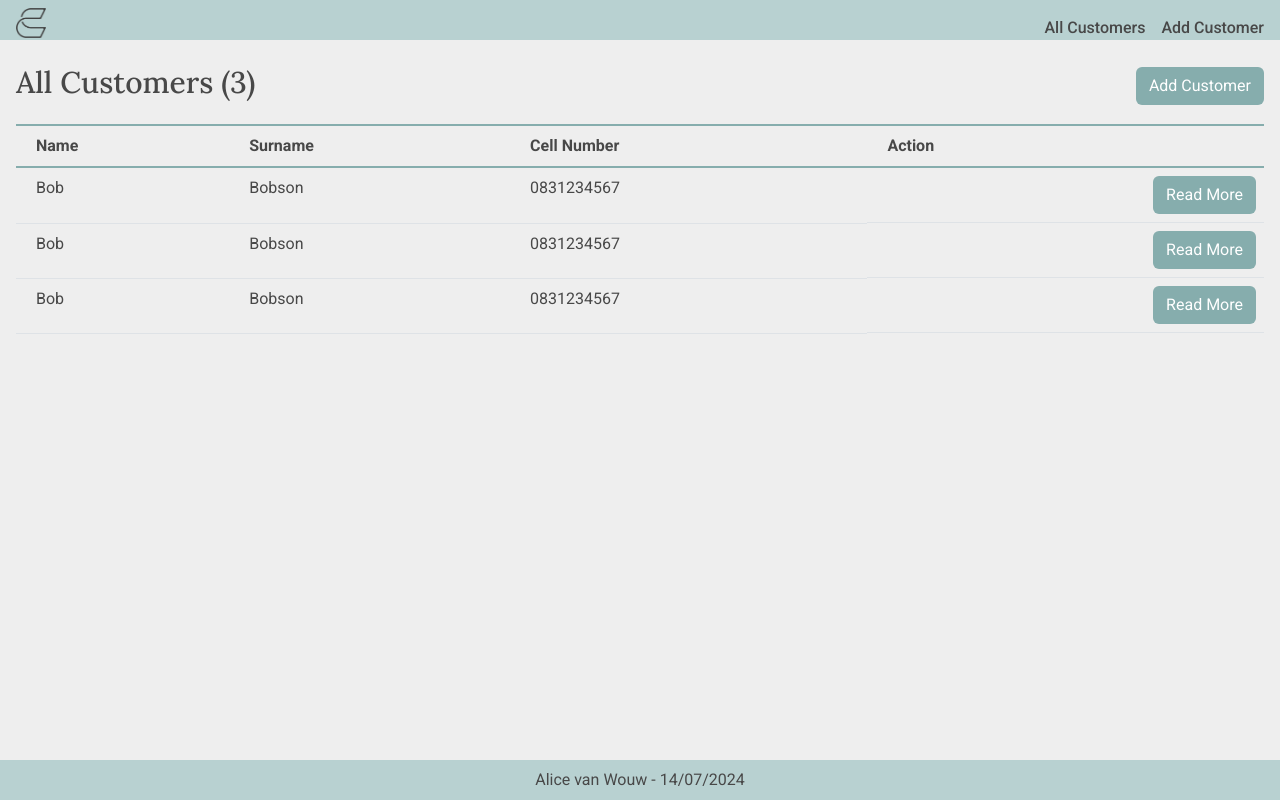
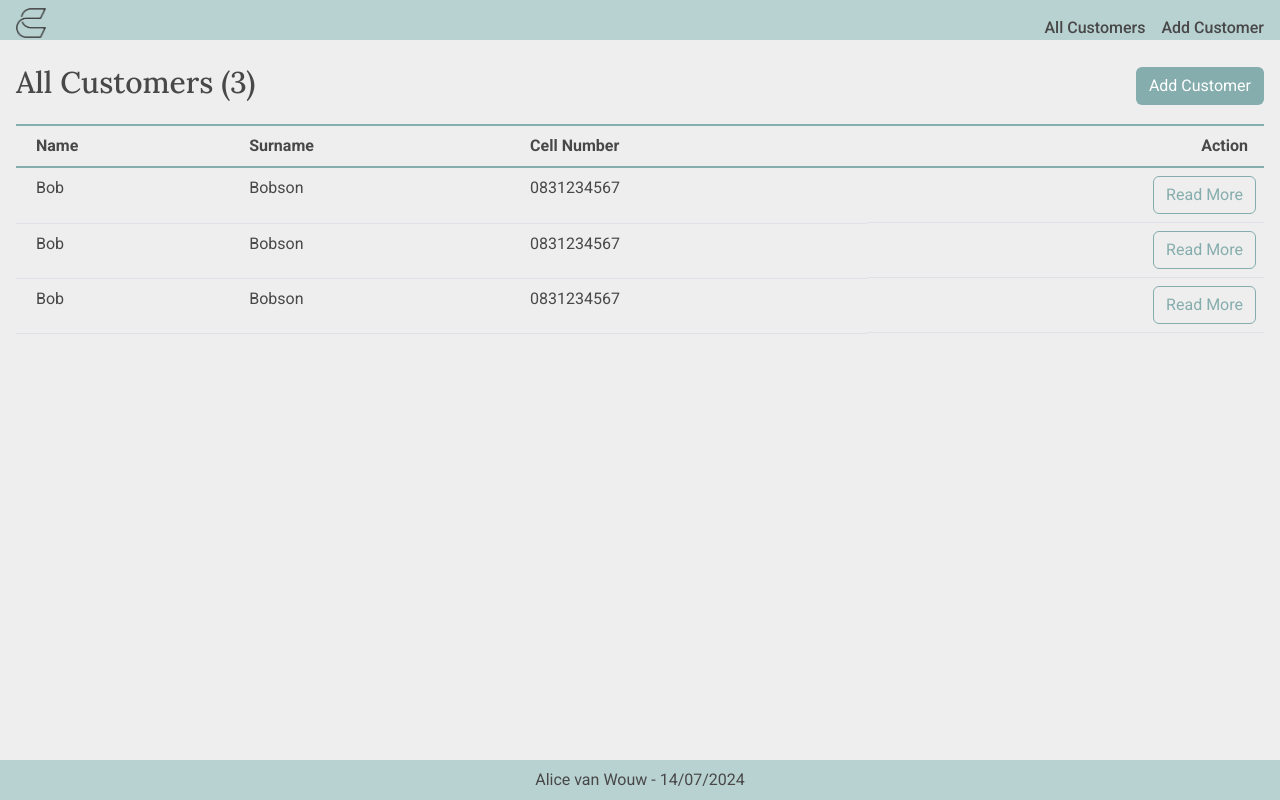
Before and after one commit to alicevanwouw/Psybergate_Assessment, a React (Vite) app in the folder psybergate_assessment/: page /customers in a window 1280 px wide. Built offline with nearby package versions, Linux system fonts and the light colour scheme.

Commit message:
styling changes

```diff
--- a/psybergate_assessment/src/App.css
+++ b/psybergate_assessment/src/App.css
@@ -31,11 +31,11 @@ h1 {
 h3 {
     font-family: 'Lora', serif;
 }
+
 .h3-underline {
     border-bottom: 2px solid #86adad;
     padding-bottom: 10px;
 }
-
 
 #header, #footer {
     height: 5vh;
@@ -92,5 +92,18 @@ h3 {
 
 .btn-base:hover {
     background-color: #718f8f !important;
-    transform: scale(1.05); /* Slightly enlarges the button */
+    transform: scale(1.05);
 }
+
+.table-btn {
+    background-color: transparent !important;
+    border: 1px solid #86adad !important;
+    color: #86adad !important;
+}
+
+    .table-btn:hover {
+        background-color: transparent !important;
+        color: #718f8f !important;
+        transform: scale(1.05);
+        border-color: #718f8f !important;
+    }
--- a/psybergate_assessment/src/components/Table.jsx
+++ b/psybergate_assessment/src/components/Table.jsx
@@ -5,7 +5,12 @@ function Table({ columns, data }) {
             <thead>
                 <tr>
                     {columns.map((column, index) => (
-                        <th key={index}>{column.displayName}</th>
+
+                         column.key !== "Action" ? (
+                            <th key={index}>{column.displayName}</th>
+                        ) : (
+                            <th className="items-end pe-3" style={{ border: 'none' }} key={index}>{column.displayName}</th>
+                        )
                     ))}
                 </tr>
             </thead>
--- a/psybergate_assessment/src/pages/CustomerList.jsx
+++ b/psybergate_assessment/src/pages/CustomerList.jsx
@@ -8,7 +8,7 @@ const CustomerList = () => {
     const { navigateToPage } = useNavigation();
 
     const ActionButton = ({ row }) => {
-        return <button className="btn-base btn" onClick={() => loadDetails(row)}>Read More</button>;
+        return <button className="btn-base btn table-btn" onClick={() => loadDetails(row)}>Read More</button>;
     };
 
     const loadDetails = (row) => {
```
